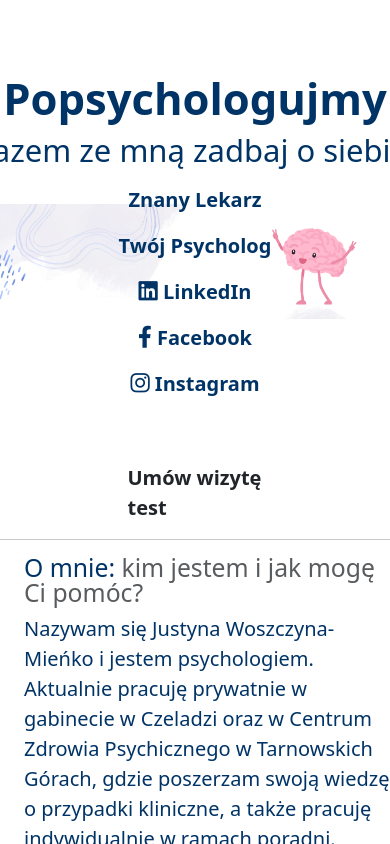
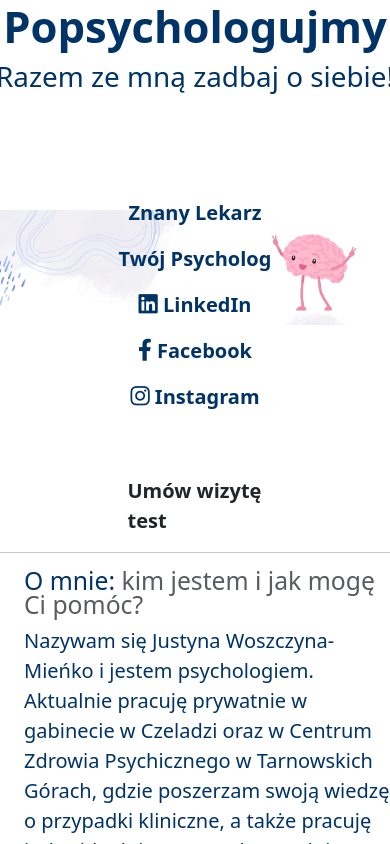
Before and after one commit to popsychologujmy/justyna-woszczyna-mienko, a plain HTML site: page index.html in a window 390 px wide. Drawn offline with nearby package versions, Linux system fonts and the light colour scheme; a script that the page names is missing.

Commit message:
adjustments for mobile, to the top might not work yet

```diff
--- a/index.html
+++ b/index.html
@@ -36,21 +36,24 @@
 
 
   <div class="col-lg-1"></div> <!-- empty for sizing -->
-  <div class="business-dark-blue col-lg-6 d-flex flex-column align-items-center mt-5 ml-5">
-    <h1 class="fw-normal mt-4 display-1 text-nowrap"><b>Popsychologujmy</b></h1>
-    <h5 class="display-5 text-nowrap">Razem ze mną zadbaj o siebie!</h5>
-  </div><!-- /.col-lg-4 -->
+  <div class="business-dark-blue col-12 col-lg-6 d-flex flex-column align-items-center justify-content-center" style="padding-top: 0; padding-bottom: 0;">
+    <h1 class="fw-normal display-1 text-nowrap"><b>Popsychologujmy</b></h1>
+    <h5 class="display-6 text-nowrap">Razem ze mną zadbaj o siebie!</h5>
+  </div>
+
+
   <div class="col-lg-3"></div> <!-- empty for sizing -->
 
-  <div class="col-lg-2 col-md-3 col-sm-4"> <!-- LINKS -->
-    <div class="col-lg-3 col-md-4 col-sm-6 mx-auto d-flex flex-column align-items-center gap-3 mt-2" style="font-size: 20px;">
+  <div class="col-12 col-lg-2 col-md-3 col-sm-4"> <!-- LINKS -->
+    <div class="col-12 col-lg-3 col-md-4 col-sm-6 mx-auto d-flex flex-column align-items-center gap-3 mt-5 mt-sm-0" style="font-size: 20px;">
 
       <!-- Znany Lekarz Link -->
       <a href="https://www.znanylekarz.pl/justyna-woszczyna-mienko" target="_blank" rel="noopener noreferrer"
-         class="text-decoration-none text-dark fw-bold link-hover text-nowrap"
+         class="text-decoration-none text-dark fw-bold link-hover text-nowrap mt-5 mt-sm-1"
          data-bs-toggle="tooltip" data-bs-placement="top" title="Znany Lekarz">
         <span class="business-dark-blue link-hover">Znany Lekarz</span>
       </a>
+
 
 
       <!-- Twój Psycholog Link -->
@@ -227,11 +230,28 @@
         </div>
 
         <!-- Scroll to Top Link -->
-        <div class="col-12 text-center mt-4 align-items-center">
-          <a href="#" class="text-decoration-none text-dark fw-bold link-hover">
+        <!-- Back to Top Button -->
+        <div class="col-12 text-center mt-4">
+          <a href="#" id="backToTop" class="text-decoration-none text-dark fw-bold link-hover">
             <span class="business-dark-blue link-hover">↑ Powrót na górę ↑</span>
           </a>
         </div>
+
+        <!-- JavaScript for Smooth Scroll -->
+        <script>
+          // Get the back to top link
+          const backToTopLink = document.getElementById('backToTop');
+
+          // When the user clicks on the link, scroll to the top of the document
+          backToTopLink.addEventListener('click', function(event) {
+            event.preventDefault();  // Prevent the default anchor behavior
+            window.scrollTo({ top: 0, behavior: 'smooth' });  // Smooth scroll to the top
+          });
+        </script>
+
+
+
+
       </div>
     </div>
   <div class="d-flex flex-column flex-sm-row justify-content-sm-end align-items-center gap-4 mt-3 mb-3 me-3">
```
